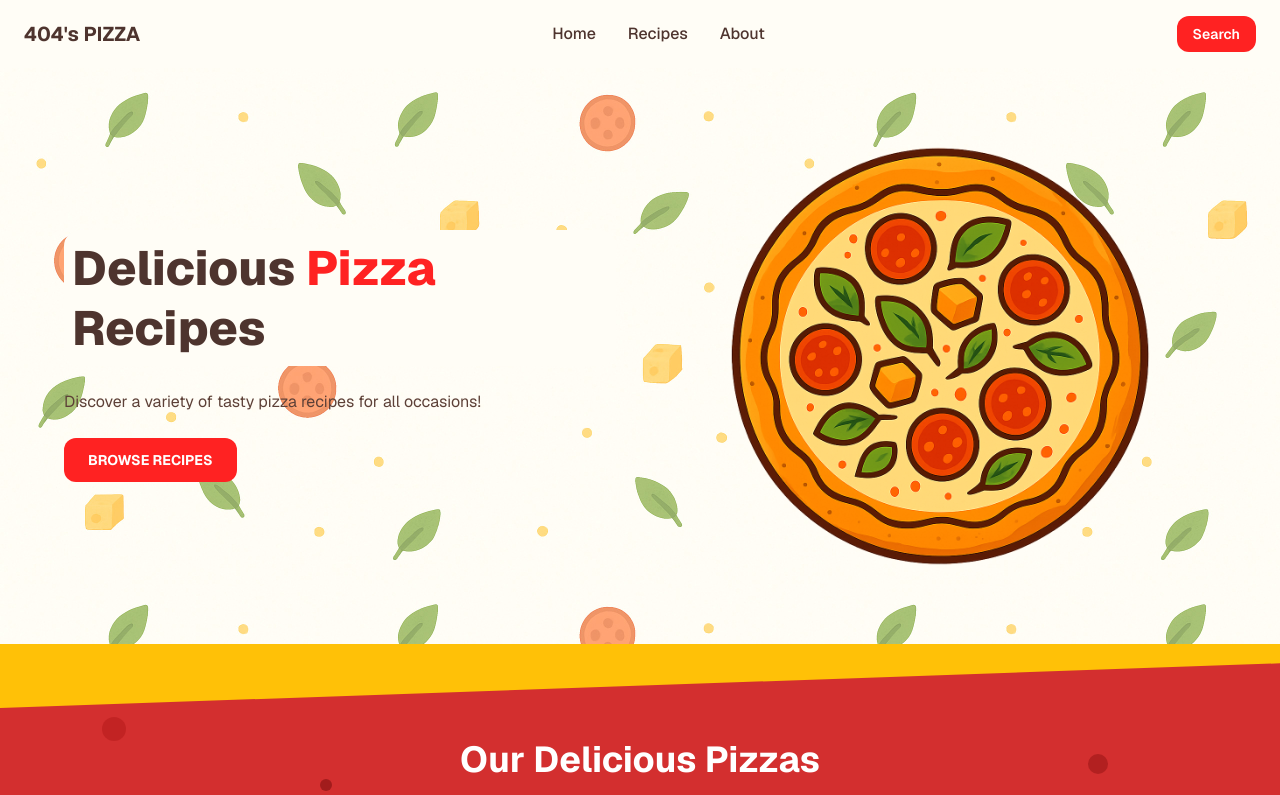
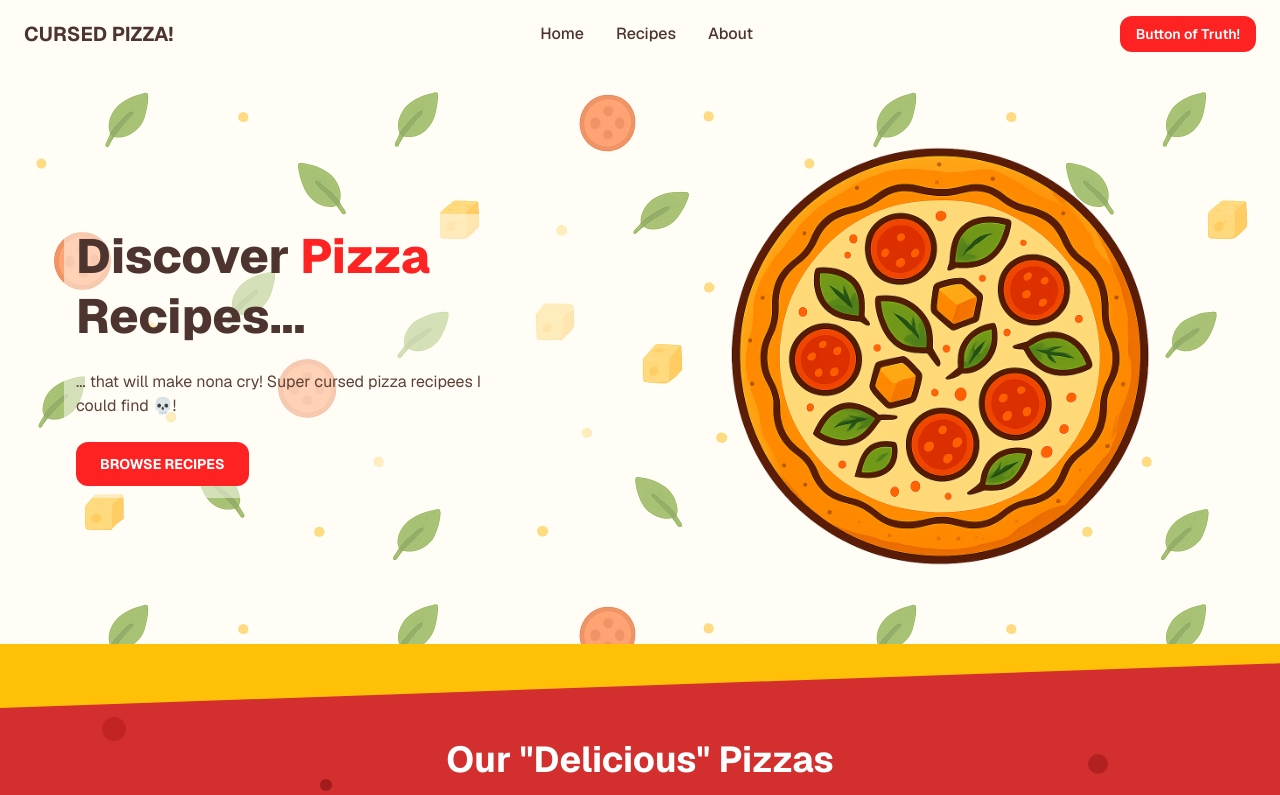
Before and after one commit to You-now-Who/pizza-site, a Next.js app: page / in a window 1280 px wide. Shown: the top 795 px of the page. Built offline with nearby package versions, Linux system fonts and the light colour scheme.

Commit message:
feat: added curse

```diff
--- a/app/components/Hero.js
+++ b/app/components/Hero.js
@@ -3,14 +3,14 @@ import React from "react";
 function Hero() {
   return (
     <section className="bg-[url(/spread3.jpg)] bg-repeat bg-[length:768px_512px] grid grid-cols-1 md:grid-cols-2 items-center px-6 md:px-16 py-16 gap-12">
-        <div className="space-y-6  rounded-2xl">
-          <h1 className="bg-[#fffdf6] rounded-2xl p-2 text-4xl md:text-5xl font-extrabold leading-tight">
-            <span className="text-[#4e342e]">Delicious </span>
+        <div className="space-y-6 bg-[#fffdf683] rounded-2xl p-3">
+          <h1 className="rounded-2xl text-4xl md:text-5xl font-extrabold leading-tight">
+            <span className="text-[#4e342e]">Discover </span>
             <span className="text-[#ff2222]">Pizza</span>
-            <span className="text-[#4e342e]"> Recipes</span>
+            <span className="text-[#4e342e]"> Recipes...</span>
           </h1>
           <p className="text-md text-[#5d4037] max-w-md">
-            Discover a variety of tasty pizza recipes for all occasions!
+            ... that will make nona cry! Super cursed pizza recipees I could find 💀!
           </p>
           <button className="bg-[#ff2222] hover:bg-[#e61919d2] text-white text-sm font-bold px-6 py-3 rounded-xl">
             BROWSE RECIPES
--- a/app/components/Nav.js
+++ b/app/components/Nav.js
@@ -1,25 +1,30 @@
-import React from 'react'
+"use client"
+import React from 'react';
+import Link from 'next/link';
 
 function Nav() {
   return (
     <header className="flex items-center justify-between px-6 py-4">
         <div className="flex items-center gap-2">
           {/* <img src="/chef-logo.png" alt="Logo" className="w-10 h-10" /> */}
-          <span className="font-bold text-xl text-[#4e342e]">404's PIZZA</span>
+          <span className="font-bold text-xl text-[#4e342e]">CURSED PIZZA!</span>
         </div>
         <nav className="hidden md:flex gap-8 text-[#4e342e] font-medium">
-          <a href="#" className="hover:text-[#ff2222]">
+          <Link href="/" className="hover:text-[#ff2222]">
             Home
-          </a>
-          <a href="#" className="hover:text-[#ff2222]">
+          </Link>
+          <Link href="/recipes" className="hover:text-[#ff2222]">
             Recipes
-          </a>
-          <a href="#" className="hover:text-[#ff2222]">
+          </Link>
+          <Link href="#" className="hover:text-[#ff2222]">
             About
-          </a>
+          </Link>
         </nav>
-        <button className="bg-[#ff2222] hover:bg-[#e61919d2] text-white px-4 py-2 rounded-xl text-sm font-semibold">
-          Search
+        <button
+          className="bg-[#ff2222] hover:bg-[#e61919d2] text-white px-4 py-2 rounded-xl text-sm font-semibold"
+          onClick={() => alert("Pineapple does NOT belong on pizza!")}
+        >
+          Button of Truth!
         </button>
       </header>
   );
--- a/app/components/PizzaCarousel.js
+++ b/app/components/PizzaCarousel.js
@@ -112,7 +112,7 @@ const PizzaCarousel = () => {
 
       <div className="container mx-auto px-6 mt-8">
         <h2 className="text-4xl font-bold text-white text-center mb-12">
-          Our Delicious Pizzas
+          Our "Delicious" Pizzas
         </h2>
 
         {loading ? (
```
